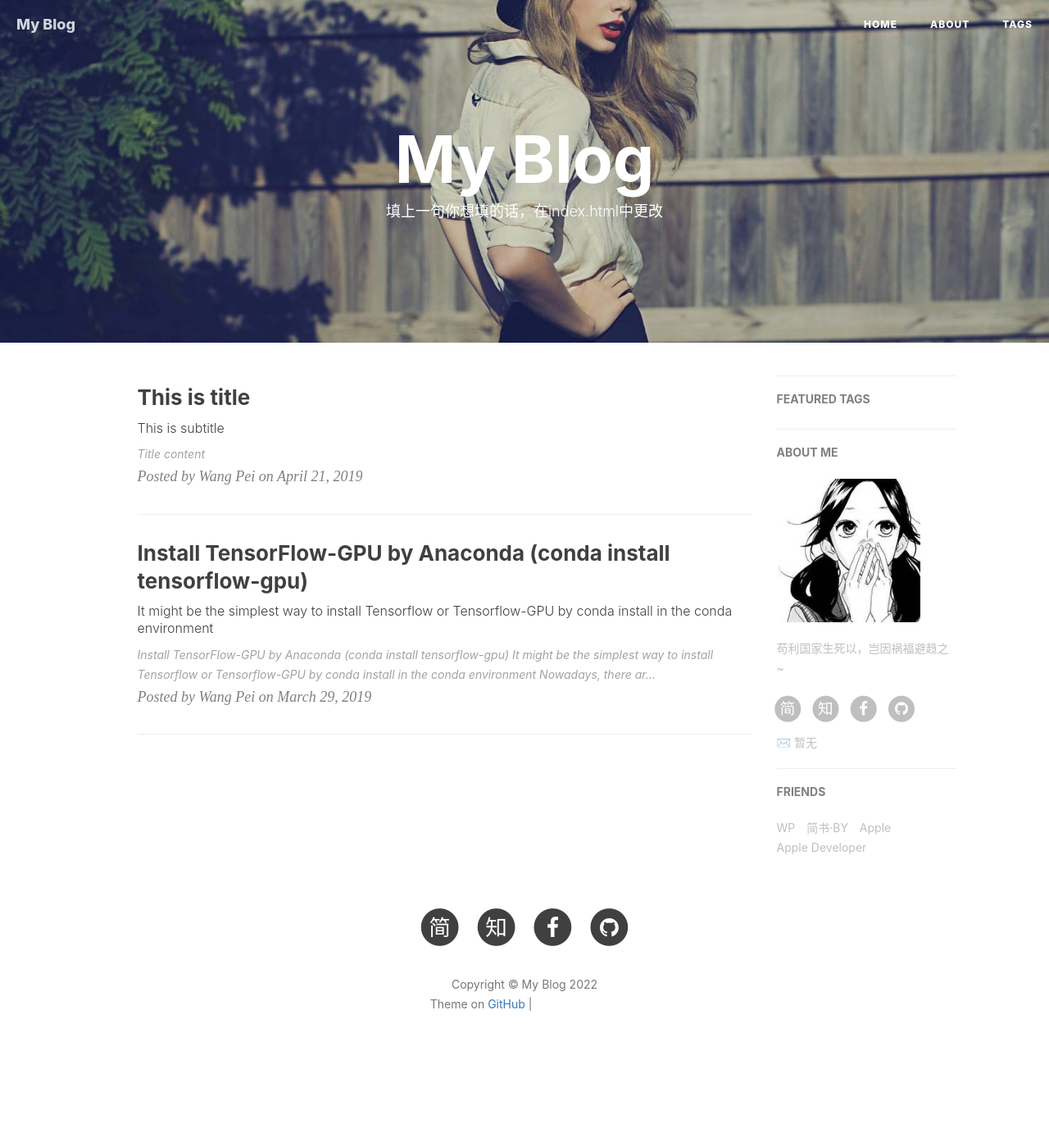
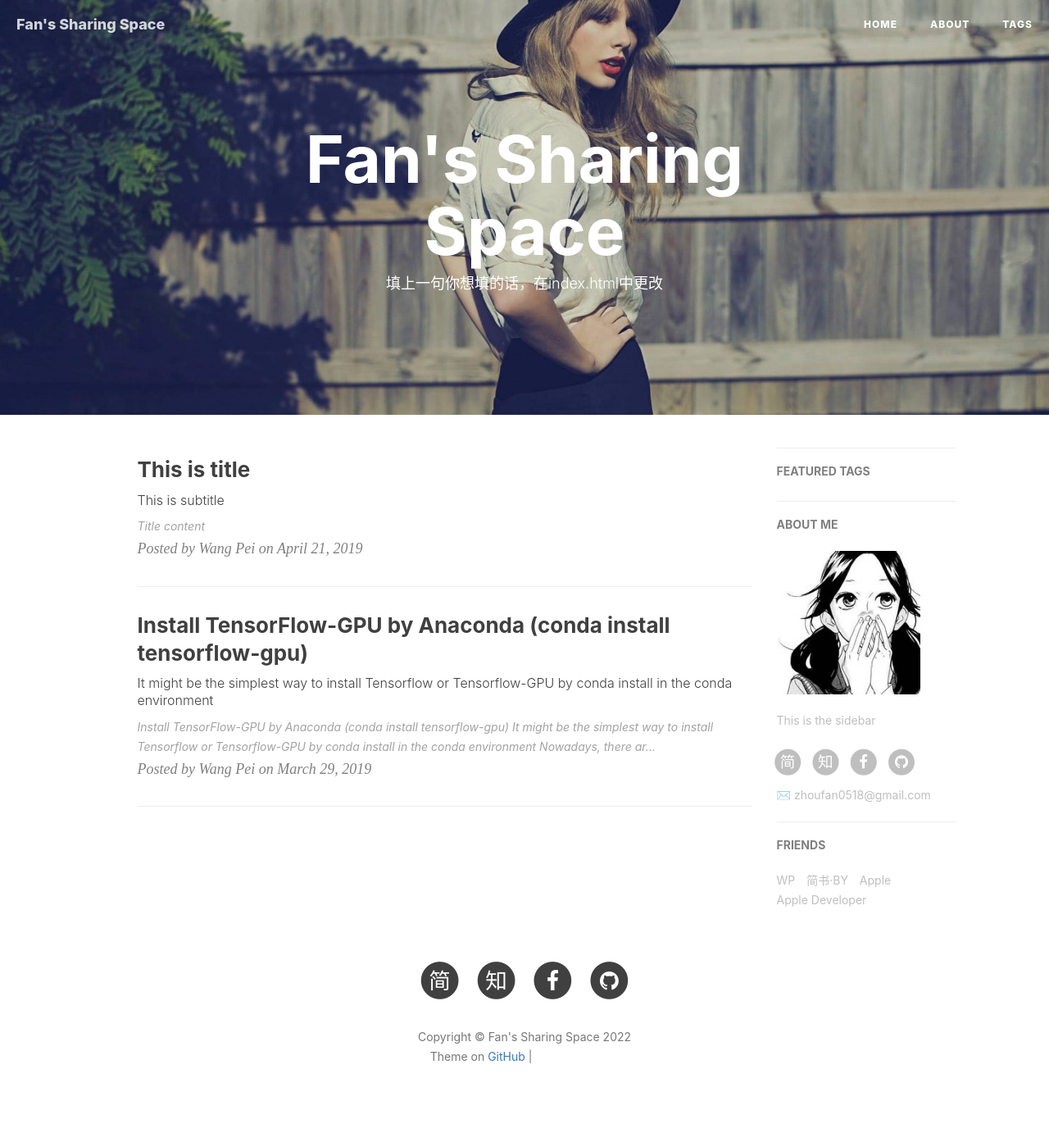
Before and after one commit to FanZhou-Kirito/FanZhou-Kirito.github.io, a Jekyll site: the page built from index.html, in a window 1280 px wide. Shown: the whole page at 82% size. Built offline with Jekyll 4.4.1, drawn with Linux system fonts in a browser that asks for light colours; nearby versions of some CDN libraries; the list of posts is cut into pages by our own code; comment, search, counter and statistics services are not loaded; before the commit the page ends 1329 px from its top, so only the background shows below that; grey boxes are pictures that could not be loaded.

Commit message:
first change in my blog

```diff
--- a/_config.yml
+++ b/_config.yml
@@ -1,17 +1,17 @@
 # Site settings
-title: My Blog
-SEOTitle: 我的博客 | My Blog
+title: Fan's Sharing Space
+SEOTitle: My Blog
 header-img: img/post-bg-desk.jpg
-email: 暂无
-description: "写一句你想写的话"
-keyword: "我的博客"
-url: "http://name.github.io"          # your host, for absolute URL
+email: zhoufan0518@gmail.com
+description: "I will share my life and some knowledge here in the future."
+keyword: "My Blog"
+url: "http://FanZhou-Kirito.github.io"          # your host, for absolute URL
 baseurl: ""      # for example, '/blog' if your blog hosted on 'host/blog'
-github_repo: "https://github.com/name/name.github.io.git" # you code repository
+github_repo: "https://github.com/FanZhou-Kirito/FanZhou-Kirito.github.io" # you code repository
 
 # Sidebar settings
 sidebar: true                           # whether or not using Sidebar.
-sidebar-about-description: "苟利国家生死以，岂因祸福避趋之~"
+sidebar-about-description: "This is the sidebar"
 sidebar-avatar: /img/avatar_binggan.jpg      # use absolute URL, seeing it's used in both `/` and `/about/`
 
 
```
